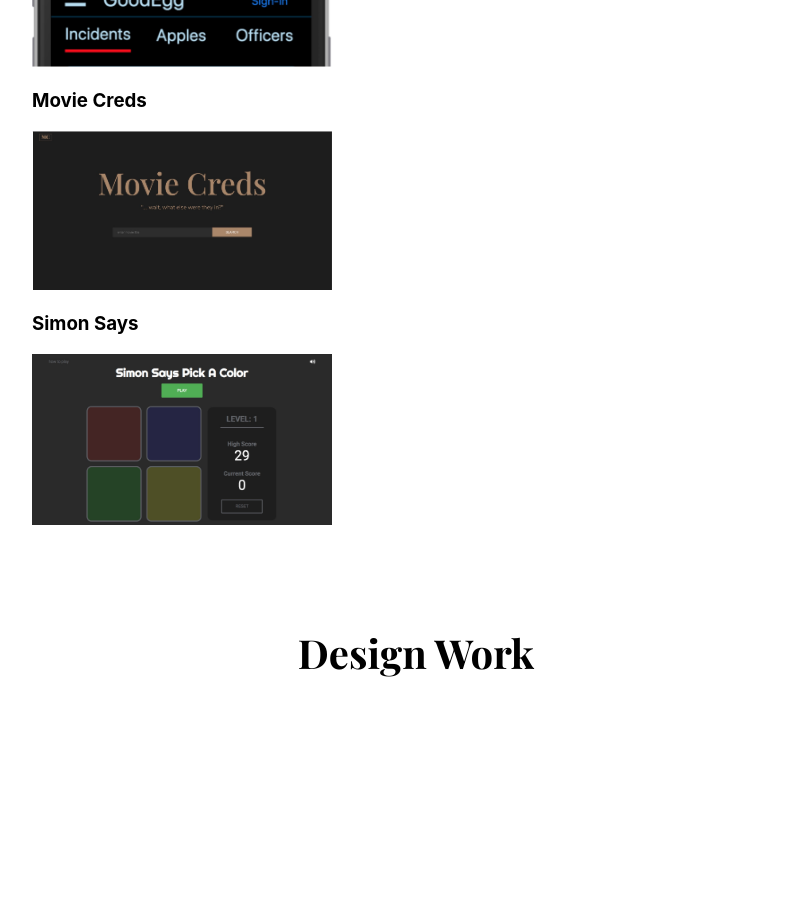
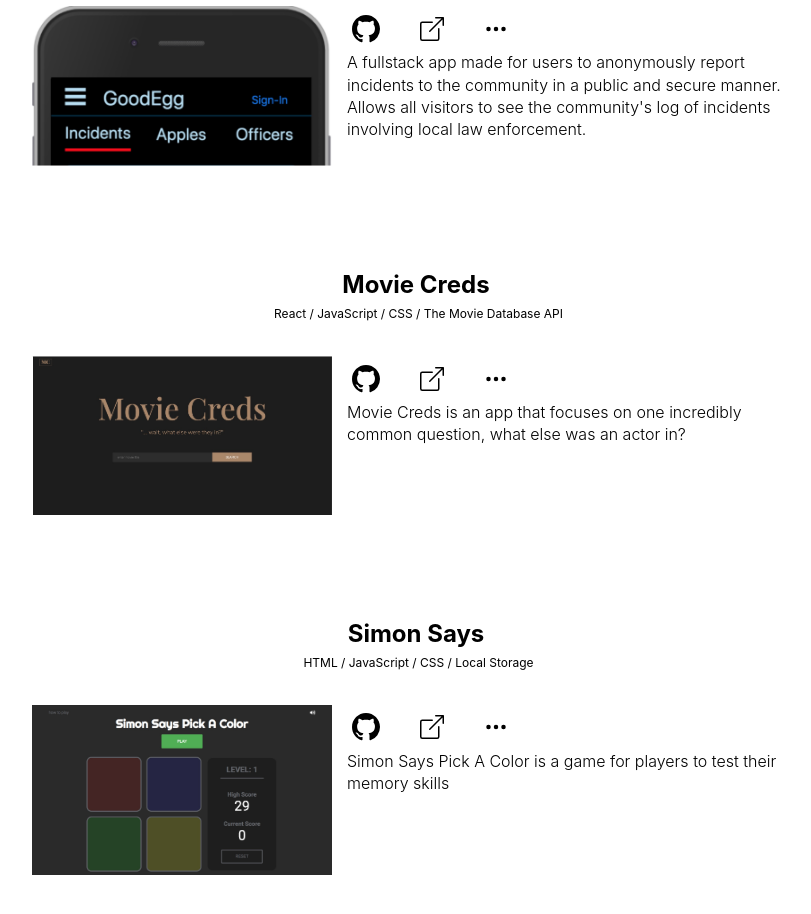
Before and after one commit to TabithaMaud/portfolio, a React (Create React App) app: page / in a window 1280 px wide. Shown: the part 1840-2754 px from the top of the page, without its empty margins (224-1035 px from the left). Built offline with nearby package versions, Linux system fonts and the light colour scheme; a web font is replaced by a local one.

Commit message:
change portfolio modal to be a new page with pdf display

```diff
--- a/package.json
+++ b/package.json
@@ -10,7 +10,10 @@
     "font-awesome": "^4.7.0",
     "react": "^17.0.1",
     "react-bootstrap": "^1.4.3",
+    "react-bootstrap-icons": "^1.2.3",
     "react-dom": "^17.0.1",
+    "react-pdf": "^5.1.0",
+    "react-router-dom": "^5.2.0",
     "react-scripts": "4.0.0",
     "react-scroll": "^1.8.1",
     "web-vitals": "^0.2.4"
--- a/src/App.js
+++ b/src/App.js
@@ -1,47 +1,28 @@
 import './App.css';
-import About from './components/About';
-import ContactMe from './components/ContactMe';
-import Projects from './components/Projects';
-import DesignProjects from './components/DesignProjects';
-import Landing from './components/Landing';
 import NavBar from './components/NavBar/NavBar';
-import ResumeModal from './components/ResumeModal';
-import { Element } from 'react-scroll';
-import { useState } from 'react';
+import Home from './components/Home';
+import { Route } from 'react-router-dom';
+import Resume from './components/Resume';
 
 function App() {
-	const [openResume, setOpenResume] = useState('hide-resume');
+	// const [openResume, setOpenResume] = useState('hide-resume');
 
-	const showResume = (event) => {
-		console.log(event.target.className);
-		if (
-			event.target.className === 'show-resume' ||
-			event.target.className === 'close-resume' ||
-			event.target.className === 'open-resume'
-		)
-			openResume === 'hide-resume'
-				? setOpenResume('show-resume')
-				: setOpenResume('hide-resume');
-	};
+	// const showResume = (event) => {
+	// 	if (
+	// 		event.target.className === 'show-resume' ||
+	// 		event.target.className === 'close-resume' ||
+	// 		event.target.className === 'open-resume'
+	// 	)
+	// 		openResume === 'hide-resume'
+	// 			? setOpenResume('show-resume')
+	// 			: setOpenResume('hide-resume');
+	// };
 
 	return (
 		<main>
-			<ResumeModal showResume={showResume} openResume={openResume} />
-			<NavBar showResume={showResume} openResume={openResume} />
-			<Element id='landing'>
-				<Landing />
-			</Element>
-			<Element id='about'>
-				<About />
-			</Element>
-
-			<Element id='work'>
-				<Projects />
-			</Element>
-			<DesignProjects />
-			<Element id='contact'>
-				<ContactMe />
-			</Element>
+			<NavBar />
+			<Route to='/' exact component={Home} />
+			<Route to='/resume.pdf' component={Resume} />
 		</main>
 	);
 }
--- /dev/null
+++ b/src/components/Home.js
@@ -0,0 +1,32 @@
+import React from 'react';
+import About from './About';
+import ContactMe from './ContactMe';
+import Projects from './Projects';
+import DesignProjects from './DesignProjects';
+import Landing from './Landing';
+import { Element } from 'react-scroll';
+
+function Home(props) {
+	return (
+		<div>
+			{/* <ResumeModal showResume={showResume} openResume={openResume} /> */}
+			{/* <NavBar showResume={showResume} openResume={openResume} /> */}
+			{/* <NavBar /> */}
+			<Element id='landing'>
+				<Landing />
+			</Element>
+			<Element id='about'>
+				<About />
+			</Element>
+			<Element id='work'>
+				<Projects />
+			</Element>
+			<DesignProjects />
+			<Element id='contact'>
+				<ContactMe />
+			</Element>
+		</div>
+	);
+}
+
+export default Home;
--- a/src/components/Landing.js
+++ b/src/components/Landing.js
@@ -7,11 +7,12 @@ function Landing(props) {
 		<section className='landing'>
 			<h1>I'm Tabitha.</h1>
 			<p>
-				A Software Engineer based in Boston, MA with a background in design. I'm
-				driven by the challenge of designing each line of code to not only
+				A Software Engineer based in Boston, MA with a background in design.
+				Driven by the challenge of designing each line of code to not only
 				satisfy its practical purpose but also to maximize the user experience
 				it’s driving.
 			</p>
+			<button>Contact Me</button>
 			<div>
 				<Link
 					to='about'
--- a/src/components/Projects.css
+++ b/src/components/Projects.css
@@ -1,3 +1,65 @@
 .portfolio-img {
 	width: 300px;
 }
+
+.project {
+	margin-bottom: 80px;
+	text-align: center;
+}
+
+.project h3 {
+	margin-bottom: 5px;
+	font-size: 24px;
+}
+
+.tech-list {
+	font-size: 12px;
+	font-weight: 400;
+	padding-left: 5px;
+	text-align: center;
+}
+
+.project-links svg {
+	margin: 0 20px;
+}
+
+.work h2 {
+	margin-bottom: 50px;
+}
+
+.project-links {
+	display: flex;
+	align-items: center;
+	justify-content: center;
+	margin-bottom: 10px;
+}
+
+@media only screen and (min-width: 600px) {
+	.project {
+		display: grid;
+		grid-template-columns: 1fr 2.5fr;
+		grid-template-rows: 60px 50px 35px 1fr;
+	}
+
+	.project h3 {
+		grid-row: 1 / span 1;
+		grid-column: 1 / span 2;
+	}
+	.tech-list {
+		grid-row: 2 / span 1;
+		grid-column: 1 / span 2;
+	}
+
+	.project img {
+		grid-row: 3 / span 2;
+	}
+	.description {
+		margin-top: 10px;
+		text-align: left;
+		padding-left: 15px;
+	}
+	.project-links {
+		margin-top: 20px;
+		justify-content: start;
+	}
+}
--- a/src/components/Projects.js
+++ b/src/components/Projects.js
@@ -3,25 +3,68 @@ import simon from '../images/simon.jpg';
 import goodEgg from '../images/good-egg.jpg';
 import movieCreds from '../images/movie-creds.jpg';
 import './Projects.css';
+import { Github, ThreeDots, BoxArrowUpRight } from 'react-bootstrap-icons';
 
 function Projects(props) {
 	return (
-		<section>
+		<section className='work'>
 			<h2>Developer Work</h2>
-			<h3>Good Egg</h3>
+			<div className='project'>
 				<img
 					className='portfolio-img'
 					src={goodEgg}
 					alt='good egg app screen shot'
 				/>
-			<h3>Movie Creds</h3>
+				<h3>Good Egg</h3>
+				<p className='tech-list'>
+					React / JavaScript / CSS / MongoDB / Express / Node.js
+				</p>
+				<div className='project-links'>
+					<Github size={28} />
+					<BoxArrowUpRight size={24} />
+					<ThreeDots size={24} />
+				</div>
+				<p className='description'>
+					A fullstack app made for users to anonymously report incidents to the
+					community in a public and secure manner. Allows all visitors to see
+					the community's log of incidents involving local law enforcement.
+				</p>
+			</div>
+			<div className='project'>
 				<img
 					className='portfolio-img'
 					src={movieCreds}
 					alt='movie creds screen shot'
 				/>
+				<h3>Movie Creds</h3>
+				<p className='tech-list'>
+					React / JavaScript / CSS / The Movie Database API
+				</p>
+				<div className='project-links'>
+					<Github size={28} />
+					<BoxArrowUpRight size={24} />
+					<ThreeDots size={24} />
+				</div>
+				<p className='description'>
+					Movie Creds is an app that focuses on one incredibly common question,
+					what else was an actor in?
+				</p>
+			</div>
+			<div className='project'>
+				<img className='portfolio-img' src={simon} alt='good egg screen shot' />
+				<div className='project-links'>
+					<Github size={28} />
+					<BoxArrowUpRight size={24} />
+					<ThreeDots size={24} />
+				</div>
 				<h3>Simon Says</h3>
-			<img className='portfolio-img' src={simon} alt='good egg screen shot' />
+				<p className='tech-list'>HTML / JavaScript / CSS / Local Storage</p>
+				<p className='description'>
+					Simon Says Pick A Color is a game for players to test their memory
+					skills
+				</p>
+			</div>
+			<div className='line-break'></div>
 		</section>
 	);
 }
--- /dev/null
+++ b/src/components/Resume.js
@@ -0,0 +1,14 @@
+import React from 'react';
+import PDF from '../images/TabithaPerryResume.pdf';
+// import { Document } from 'react-pdf';
+// import { ReactPDF } from 'react-pdf';
+
+function Resume(props) {
+	return (
+		<div>
+			<embed src={PDF} type='application/pdf' height={800} width={500} />
+		</div>
+	);
+}
+
+export default Resume;
--- a/src/index.js
+++ b/src/index.js
@@ -4,10 +4,13 @@ import './index.css';
 import App from './App';
 import reportWebVitals from './reportWebVitals';
 import '../node_modules/font-awesome/css/font-awesome.min.css';
+import { BrowserRouter as Router } from 'react-router-dom';
 
 ReactDOM.render(
 	<React.StrictMode>
-		<App />
+		<Router>
+			<App />
+		</Router>
 	</React.StrictMode>,
 	document.getElementById('root')
 );
```
Also changed, not shown: 2 other files (tests, documents, lock files or other folders). Lines whose indentation alone changed are shown as unchanged.
